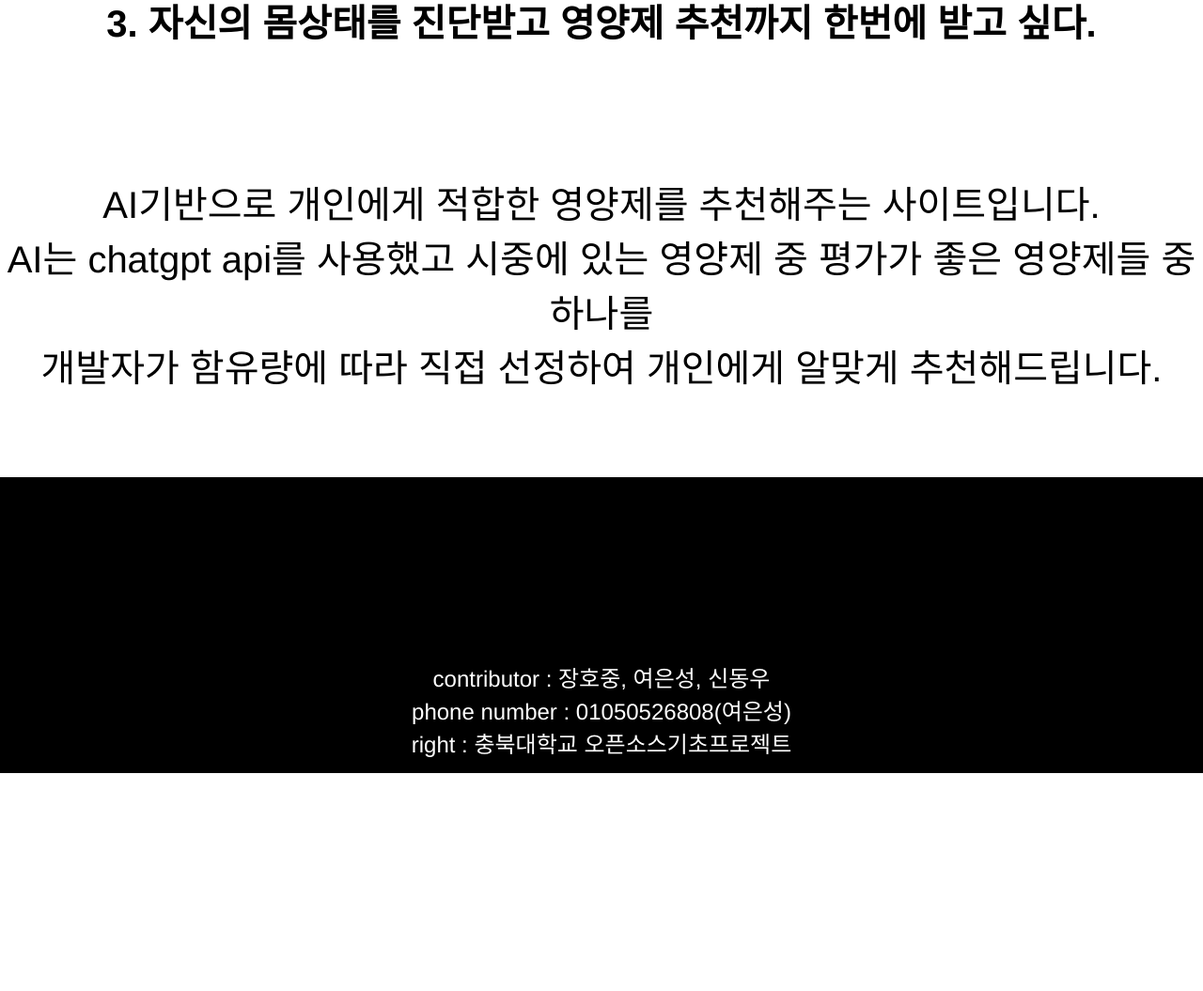
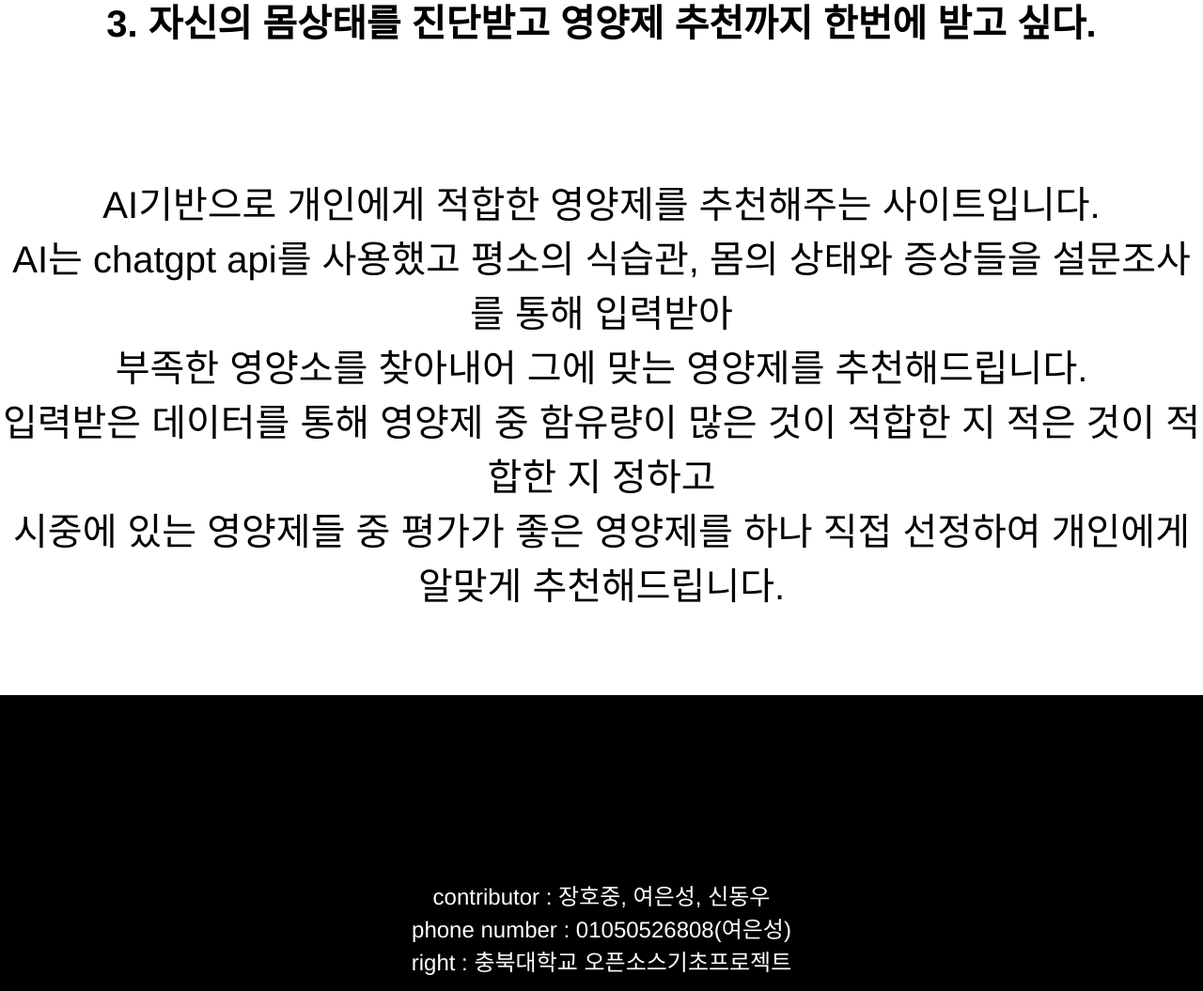
Before and after one commit to snsthqhr/opensauce, a Django app: template templates/pynuts/homepage_introduction.html in a window 1280 px wide. Shown: the part 610-1665 px from the top of the page at 94% size. Before the commit the page ends 1433 px from the top, so only its background shows below. Run offline with Django 3.2, Linux system fonts and the light colour scheme; the template is opened without the code that fills it, so the values that code supplies are empty.

Commit message:
글 수정

```diff
--- a/templates/pynuts/homepage_introduction.html
+++ b/templates/pynuts/homepage_introduction.html
@@ -32,9 +32,11 @@
                     <br/><br/>
           <div class="new">
          <li>AI기반으로 개인에게 적합한 영양제를 추천해주는 사이트입니다.</li>
-         <li>AI는 chatgpt api를 사용했고 시중에 있는 영양제 중 평가가 좋은 영양제들 중 하나를 </li>
-         <li>개발자가 함유량에 따라 직접 선정하여 개인에게 알맞게 추천해드립니다.</li>
-            </div>
+         <li>AI는 chatgpt api를 사용했고 평소의 식습관, 몸의 상태와 증상들을 설문조사를 통해 입력받아</li>
+          <li>부족한 영양소를 찾아내어 그에 맞는 영양제를 추천해드립니다. </li>
+         <li>입력받은 데이터를 통해 영양제 중 함유량이 많은 것이 적합한 지 적은 것이 적합한 지 정하고 </li>
+         <li>시중에 있는 영양제들 중 평가가 좋은 영양제를 하나 직접 선정하여 개인에게 알맞게 추천해드립니다.</li>
+                 </div>
 <br/>
 <br/>
 
--- a/templates/pynuts/homepage_necessity.html
+++ b/templates/pynuts/homepage_necessity.html
@@ -62,7 +62,7 @@
  <br/><br/> 최근에는 온라인으로도 건강기능식품과 비타민제를 구입하기 편해졌는데, 정보의 홍수 속에서 좋은 영양제를 선택하기가 쉽지 않습니다. 그러므로 영양제를 고를 때 고려해야 하는 사항이 있습니다.<br/><br/>먼저, 비타민은 몸에 들어가서 활성화되어야 효과가 생깁니다. 하지만, 라벨에 성분 함량을 높게 표시하더라도 몸속에 들어가서 사용할 수 있는 형태가 아니라면, 먹었을 때 효과가 미미한 것입니다. <br/><br/>또한, 원가를 낮추고 이윤을 극대화하기 위해서 값싼 원료를 사용하였는지도 확인할 필요가 있습니다. <br/><br/>그 외에도 제품이 관련 검사기관의 안전성 및 효능 검사에서 인증을 받았는지, 제조업자가 제품의 신선도를 보장하는지, 첨가제로 유해 물질이 들어가지 않았는지 등 꼼꼼하게 알아봐야 합니다. <br/><br/>이렇게 자신에게 맞는 영양제를 선택하는 것이 중요하며, 같은 영양소를 먹더라도 양질의 제품을 고르는 과정이 필요합니다</li>
     <br/><br/>
     <strong>
-<li>이러한 항목들을 고려해서 추천해주는 프로그램이 우리 여장신 프로그램입니다. 설문조사를 해서 간편하게 적합한 영양제를 알아봅시다.</li></strong>
+<li>이러한 항목들을 고려해서 추천해주는 프로그램이 우리 여장신 프로그램입니다. 설문조사를 해서 간편하게 나에게 적합한 영양제를 알아봅시다.</li></strong>
 <br/><br/>
 </div>
     <div class="images">
```
